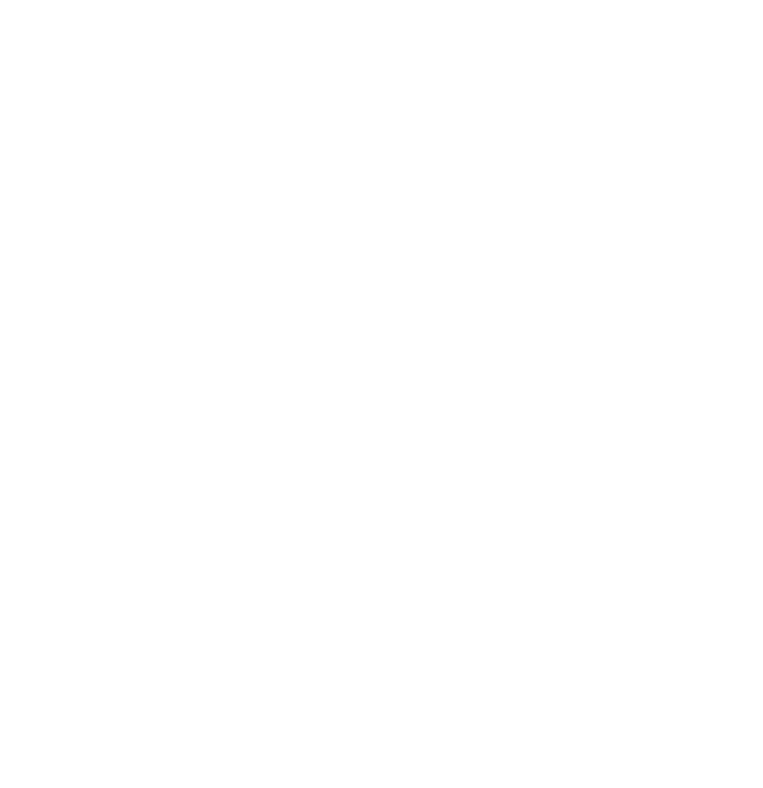
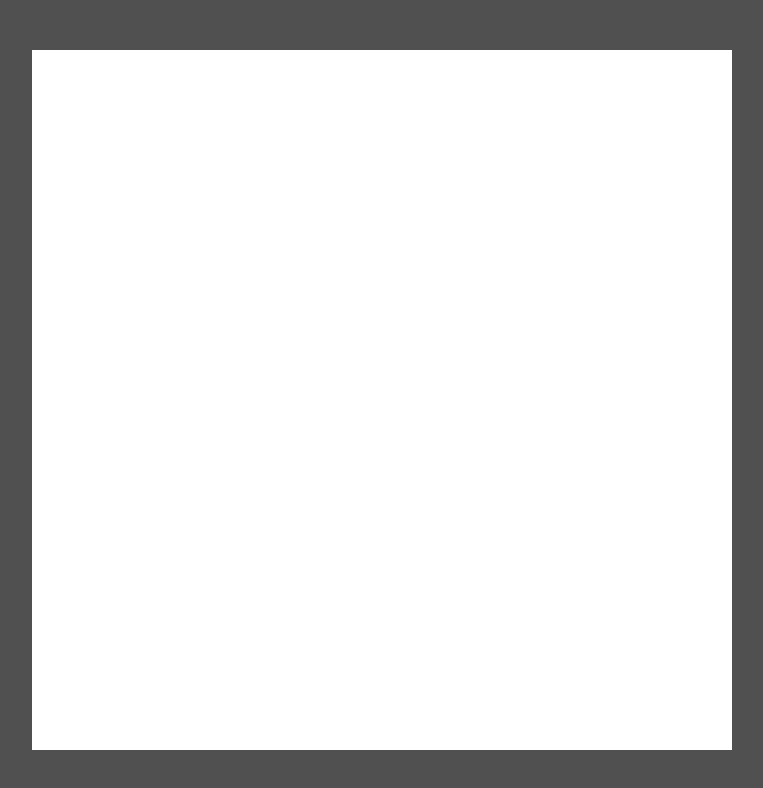
Before and after one commit to santosArnol/Etch-a-Sketch, a plain HTML site: page index.html in a window 1280 px wide. Shown: the whole page, without its empty margins (258-1021 px from the left). Drawn offline with Linux system fonts and the light colour scheme.

Commit message:
Add base containers and layout styling

```diff
--- a/index.html
+++ b/index.html
@@ -9,7 +9,11 @@
 </head>
 <body>
 
-    <div class="mainContainer"></div>
+    <div class="mainContainer">
+
+        <div class="etchContainer"></div>
+
+    </div>
 
     <script src="script.js"></script>
 </body>
--- a/style.css
+++ b/style.css
@@ -8,3 +8,18 @@ body{
     margin: 0;
     padding: 0;
 }
+
+.mainContainer{
+    width: 100%;
+    height: 100vh;
+    background-color: rgb(80, 80, 80);
+    display: flex;
+    justify-content: center;
+    align-items: center;
+}
+
+.etchContainer{
+    background-color: rgb(255, 255, 255);
+    width: 700px;
+    height: 700px;
+}
```
